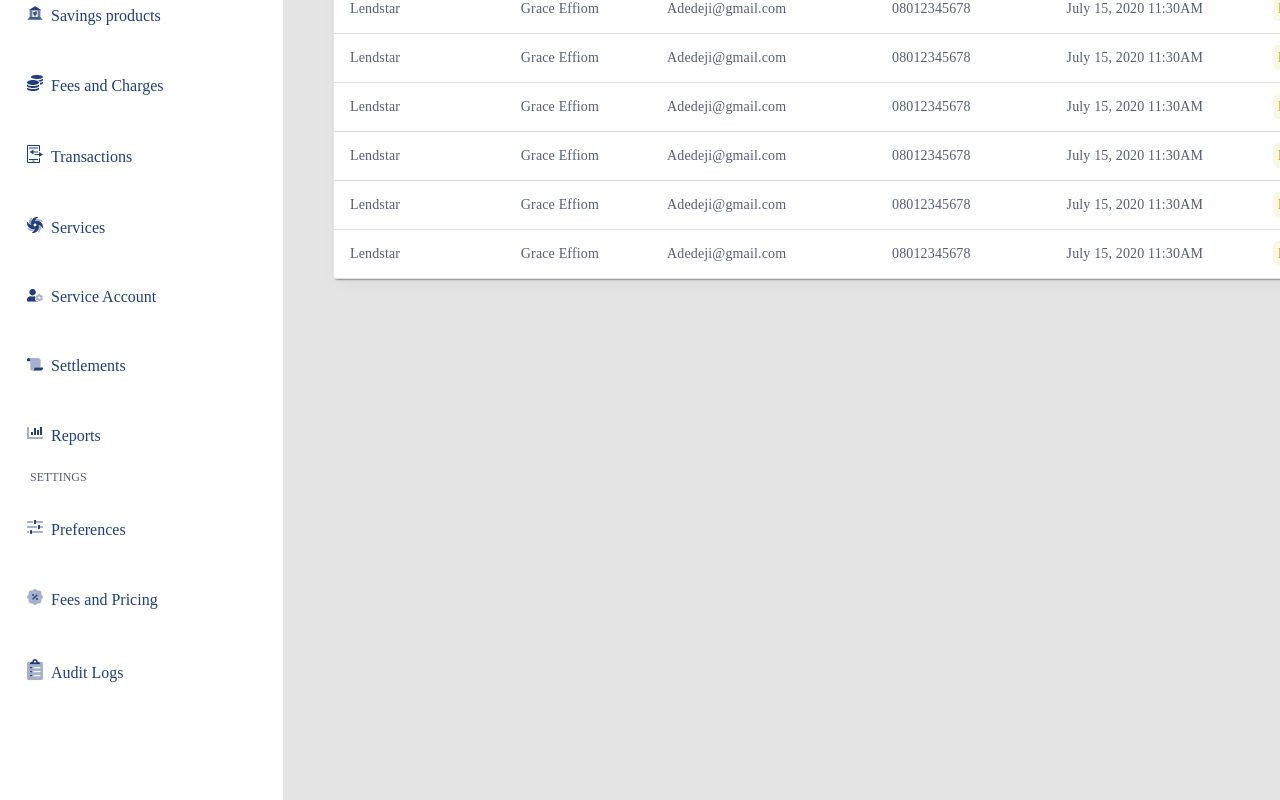
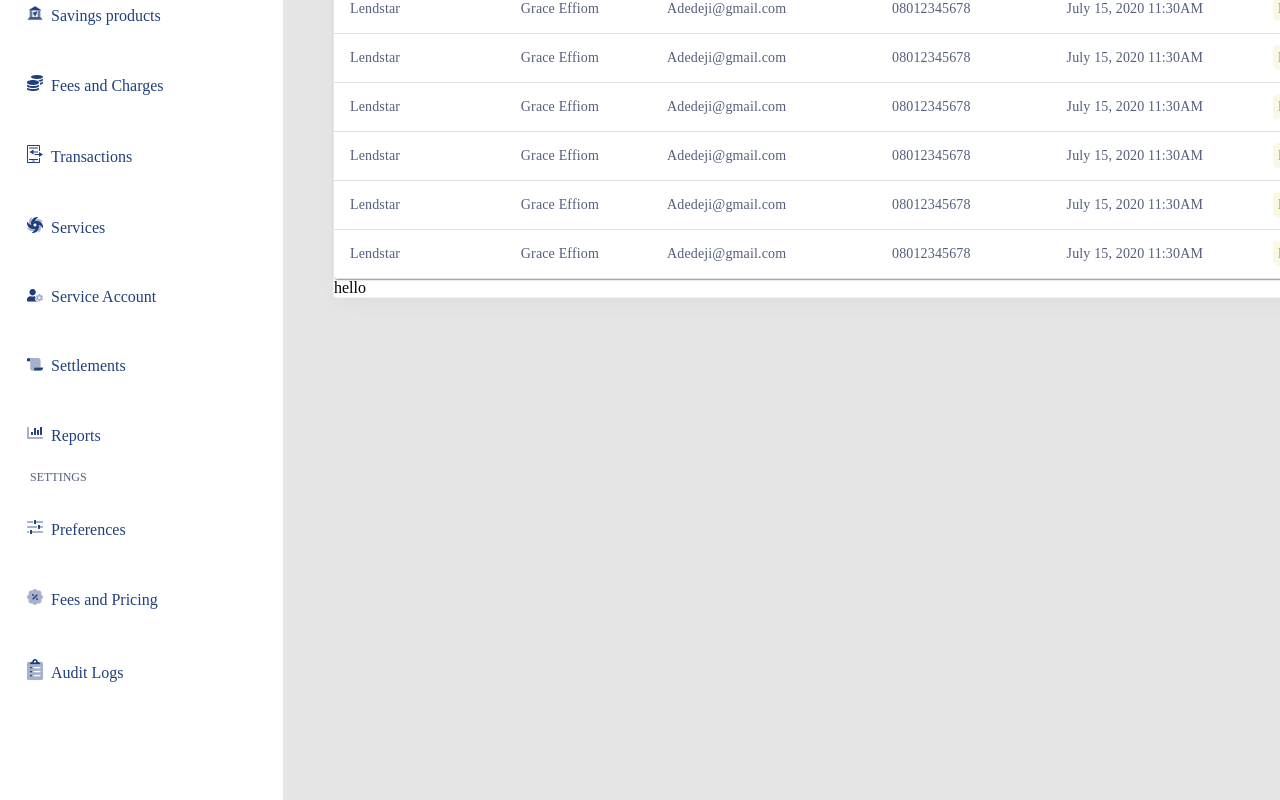
Before and after one commit to Danny4life/lendsqr, a React (Create React App) app: page /dashboard in a window 1280 px wide. Shown: the part 995-1795 px from the top of the page. Built offline with nearby package versions, Linux system fonts and the light colour scheme.

Commit message:
add pagination component

```diff
--- a/src/components/dashboardTable/DashboardTable.jsx
+++ b/src/components/dashboardTable/DashboardTable.jsx
@@ -7,6 +7,7 @@ import TableHead from '@mui/material/TableHead';
 import TableRow from '@mui/material/TableRow';
 import Paper from '@mui/material/Paper';
 import FilterList from "../icon/FilterListIcon";
+import TablePagination from "../pagination/TablePagination";
 
 
 const DashboardTable = () => {
@@ -142,6 +143,8 @@ const DashboardTable = () => {
 
 
     return (
+      <>
+
       <TableContainer component={Paper} className="table">
         <Table sx={{ minWidth: 650 }} aria-label="simple table">
           <TableHead>
@@ -192,6 +195,9 @@ const DashboardTable = () => {
         </Table>
     </TableContainer>
 
+    <TablePagination />
+    </>
+
      );
 }
 
--- /dev/null
+++ b/src/components/pagination/TablePagination.jsx
@@ -0,0 +1,9 @@
+const TablePagination = () => {
+    return (
+        <div className="pagination">
+            hello
+        </div>
+     );
+}
+
+export default TablePagination;
```
